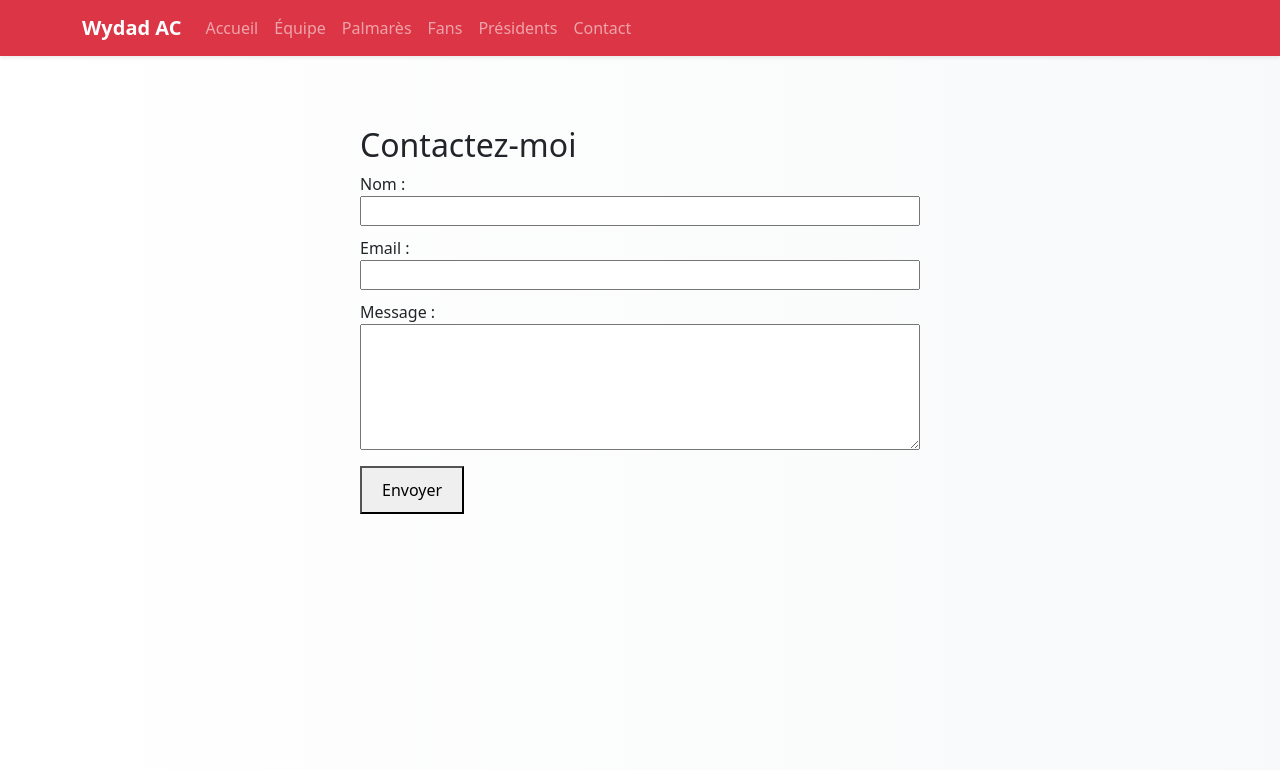
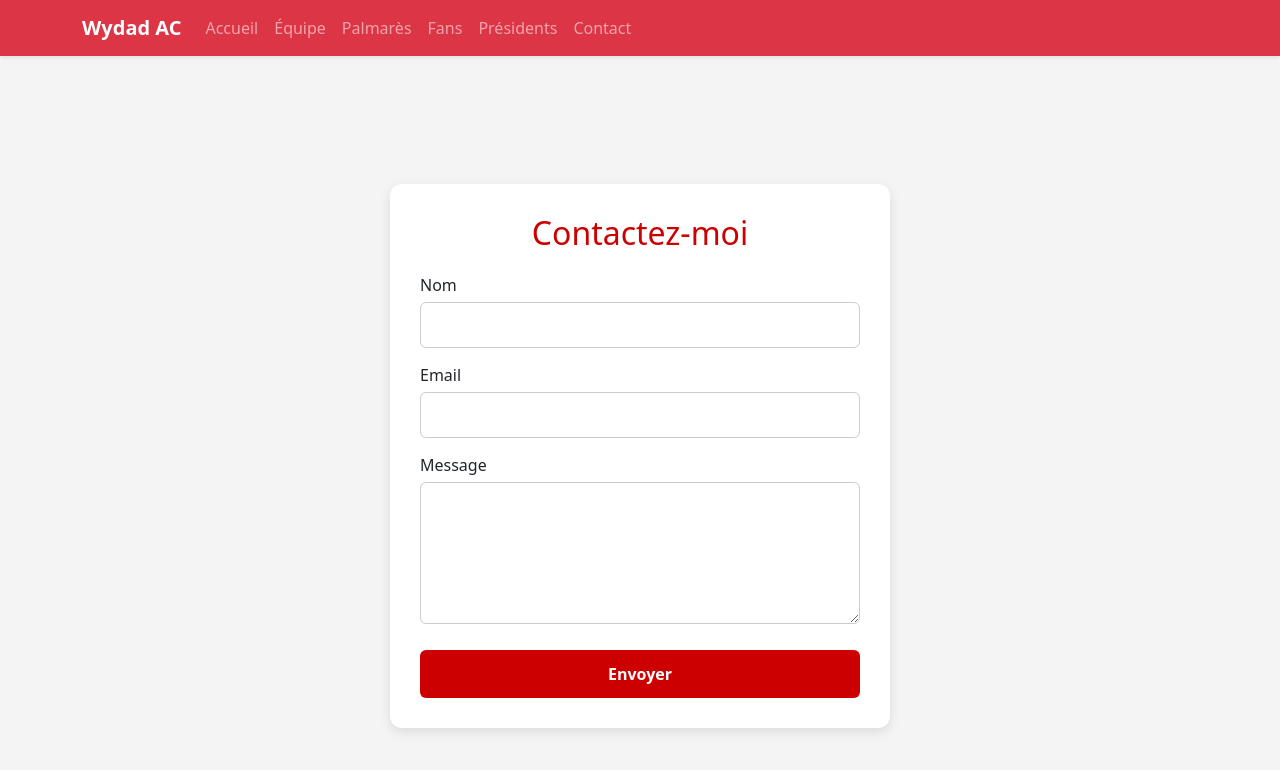
Before and after one commit to adnane2xx5/react-github-pages, a React (Create React App) app: page /contact in a window 1280 px wide. Shown: the top 770 px of the page. Built offline with nearby package versions, Linux system fonts and the light colour scheme.

Commit message:
Formulaire contact stylisé

```diff
--- a/src/pages/Contact.jsx
+++ b/src/pages/Contact.jsx
@@ -1,76 +1,116 @@
 import React, { useState } from 'react';
 
 const Contact = () => {
-  const [formData, setFormData] = useState({
-    name: '',
-    email: '',
-    message: '',
-  });
   const [submitted, setSubmitted] = useState(false);
+  const [formData, setFormData] = useState({ name: '', email: '', message: '' });
 
   const handleChange = (e) => {
-    setFormData({
-      ...formData,
+    setFormData(prev => ({
+      ...prev,
       [e.target.name]: e.target.value
-    });
+    }));
   };
 
   const handleSubmit = (e) => {
     e.preventDefault();
     setSubmitted(true);
-    // Optionnel : console.log(formData);
   };
 
   return (
-    <div style={{ maxWidth: '600px', margin: '50px auto', padding: '20px' }}>
-      <h2>Contactez-moi</h2>
+    <div style={{
+      minHeight: '100vh',
+      background: '#f4f4f4',
+      display: 'flex',
+      alignItems: 'center',
+      justifyContent: 'center',
+      padding: '40px'
+    }}>
+      <div style={{
+        background: '#fff',
+        borderRadius: '12px',
+        boxShadow: '0 4px 12px rgba(0,0,0,0.1)',
+        maxWidth: '500px',
+        width: '100%',
+        padding: '30px'
+      }}>
+        <h2 style={{ textAlign: 'center', marginBottom: '20px', color: '#cc0000' }}>Contactez-moi</h2>
 
         {submitted ? (
-        <p style={{ color: 'green' }}>✅ Merci pour votre message, {formData.name} !</p>
+          <p style={{ color: 'green', textAlign: 'center' }}>✅ Merci {formData.name}, votre message a été envoyé avec succès !</p>
         ) : (
           <form onSubmit={handleSubmit}>
-          <div style={{ marginBottom: '10px' }}>
-            <label>Nom :</label>
+            <div style={{ marginBottom: '15px' }}>
+              <label style={{ display: 'block', marginBottom: '5px' }}>Nom</label>
               <input
                 type="text"
                 name="name"
+                required
                 value={formData.name}
                 onChange={handleChange}
-              required
-              style={{ width: '100%' }}
+                style={{
+                  width: '100%',
+                  padding: '10px',
+                  border: '1px solid #ccc',
+                  borderRadius: '6px',
+                  outline: 'none'
+                }}
               />
             </div>
 
-          <div style={{ marginBottom: '10px' }}>
-            <label>Email :</label>
+            <div style={{ marginBottom: '15px' }}>
+              <label style={{ display: 'block', marginBottom: '5px' }}>Email</label>
               <input
                 type="email"
                 name="email"
+                required
                 value={formData.email}
                 onChange={handleChange}
-              required
-              style={{ width: '100%' }}
+                style={{
+                  width: '100%',
+                  padding: '10px',
+                  border: '1px solid #ccc',
+                  borderRadius: '6px',
+                  outline: 'none'
+                }}
               />
             </div>
 
-          <div style={{ marginBottom: '10px' }}>
-            <label>Message :</label>
+            <div style={{ marginBottom: '20px' }}>
+              <label style={{ display: 'block', marginBottom: '5px' }}>Message</label>
               <textarea
                 name="message"
+                rows="5"
+                required
                 value={formData.message}
                 onChange={handleChange}
-              rows="5"
-              required
-              style={{ width: '100%' }}
-            />
+                style={{
+                  width: '100%',
+                  padding: '10px',
+                  border: '1px solid #ccc',
+                  borderRadius: '6px',
+                  outline: 'none',
+                  resize: 'vertical'
+                }}
+              ></textarea>
             </div>
 
-          <button type="submit" style={{ padding: '10px 20px' }}>
+            <button type="submit" style={{
+              width: '100%',
+              backgroundColor: '#cc0000',
+              color: '#fff',
+              padding: '12px',
+              fontWeight: 'bold',
+              border: 'none',
+              borderRadius: '6px',
+              cursor: 'pointer',
+              transition: 'background 0.3s ease'
+            }}>
               Envoyer
             </button>
           </form>
         )}
       </div>
+    </div>
   );
 };
 
```
Lines whose indentation alone changed are shown as unchanged.
